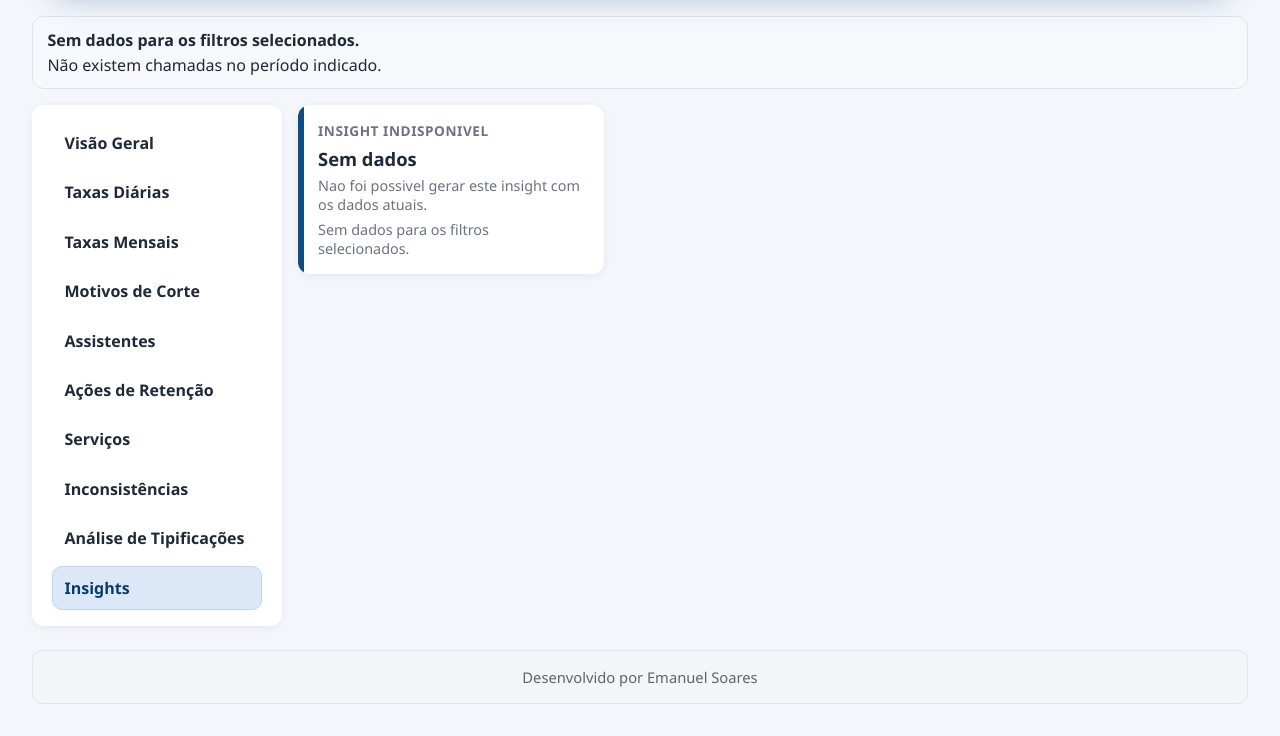
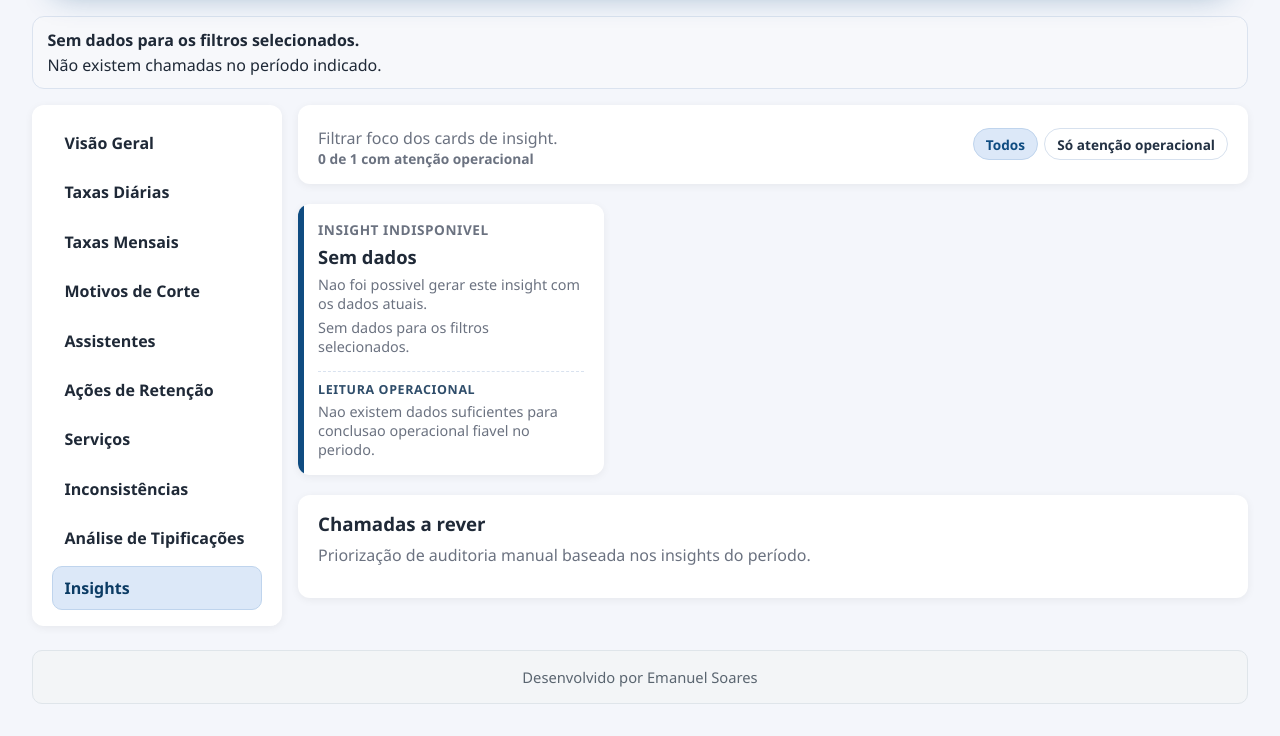
Before and after one commit to emanuelsoares97/dashboard, a Django app: page /dashboards/insights/ in a window 1280 px wide. Shown: the part 252-988 px from the top of the page. Run offline with Django 5.2, Linux system fonts and the light colour scheme; the visitor is signed in with stand-in values (Sample User, id 1); data that the repository does not hold is empty.

Commit message:
insights atualizado

```diff
--- a/apps/dashboards/services/insights.py
+++ b/apps/dashboards/services/insights.py
@@ -1,6 +1,7 @@
 from django.urls import reverse
 
 from apps.dashboards import selectors
+from apps.dashboards.services.insight_recommendations import enrich_insight
 
 # ---------------------------------------------------------------------------
 # Constants
@@ -48,6 +49,7 @@ def _build_insight(*, type_, title, value, description, available=True, warning=
         'type': type_,
         'title': title,
         'value': value,
+        'summary': description,
         'description': description,
         'available': available,
         'warning': warning,
@@ -109,26 +111,26 @@ def generate_insights(filters):
 
     if total_calls == 0:
         return [
-            _build_insight(
+            enrich_insight(_build_insight(
                 type_='info',
                 title='Insight indisponivel',
                 value='Sem dados',
                 description='Nao foi possivel gerar este insight com os dados atuais.',
                 available=False,
                 reason_unavailable='Sem dados para os filtros selecionados.',
-            )
+            ))
         ]
 
     if total_calls < INSIGHTS_MIN_TOTAL_CALLS:
         return [
-            _build_insight(
+            enrich_insight(_build_insight(
                 type_='warning',
                 title='Insight indisponivel',
                 value='Amostra reduzida',
                 description='Nao foi possivel gerar este insight com os dados atuais.',
                 available=False,
                 reason_unavailable='Volume total abaixo do minimo para conclusoes fiaveis.',
-            )
+            ))
         ]
 
     insights = []
@@ -216,11 +218,14 @@ def generate_insights(filters):
     top_action = selectors.select_top_retention_action_by_volume(filtered_qs)
     if top_action and eligible_actions:
         top_action_warning = len(eligible_actions) < 2
+        top_action_label = top_action.get('retention_action__label') or 'Sem acao'
+        if top_action_label.strip().lower() == 'pendente':
+            top_action_label = 'Sem acao'
         insights.append(
             _build_insight(
                 type_='info',
                 title='Acao mais utilizada',
-                value=top_action.get('retention_action__label') or 'Sem acao',
+                value=top_action_label,
                 description=f"Aplicada em {top_action['total_used']} chamadas",
                 warning=top_action_warning,
                 reason_unavailable='Leitura com cautela por baixa concorrencia entre acoes.' if top_action_warning else None,
@@ -361,4 +366,4 @@ def generate_insights(filters):
             )
         )
 
-    return insights
+    return [enrich_insight(insight) for insight in insights]
--- a/apps/dashboards/views/pages.py
+++ b/apps/dashboards/views/pages.py
@@ -192,7 +192,27 @@ def insights(request):
         filters=filters,
         dashboard_payload=payload,
     )
-    context['insights'] = generate_insights(filters)
+
+    insight_mode = request.GET.get('insight_mode', 'all').strip().lower()
+    if insight_mode not in {'all', 'attention'}:
+        insight_mode = 'all'
+
+    all_insights = generate_insights(filters)
+    attention_insights = [
+        insight
+        for insight in all_insights
+        if insight.get('suggested_actions') or insight.get('audit_recommendation')
+    ]
+
+    insights_data = all_insights
+    if insight_mode == 'attention':
+        insights_data = attention_insights
+
+    context['insights'] = insights_data
+    context['insight_mode'] = insight_mode
+    context['insight_total_count'] = len(all_insights)
+    context['insight_attention_count'] = len(attention_insights)
+    context['insight_visible_count'] = len(insights_data)
     return render(request, 'dashboards/insights.html', context)
 
 
--- a/templates/dashboards/insights.html
+++ b/templates/dashboards/insights.html
@@ -1,8 +1,106 @@
 {% extends 'dashboards/layout.html' %}
 {% load static %}
 
+{% block extra_css %}
+{{ block.super }}
+<style>
+    .insight-toolbar {
+        display: flex;
+        justify-content: space-between;
+        align-items: center;
+        gap: 0.75rem;
+        flex-wrap: wrap;
+    }
+
+    .insight-mode-switch {
+        display: inline-flex;
+        gap: 0.4rem;
+        flex-wrap: wrap;
+    }
+
+    .insight-mode-btn {
+        display: inline-flex;
+        align-items: center;
+        justify-content: center;
+        border: 1px solid #d7e1ee;
+        border-radius: 999px;
+        padding: 0.35rem 0.75rem;
+        text-decoration: none;
+        color: #233143;
+        background: #ffffff;
+        font-weight: 600;
+        font-size: 0.85rem;
+    }
+
+    .insight-mode-btn.is-active {
+        border-color: #bfd4ed;
+        background: #dce8f8;
+        color: #0f4c81;
+    }
+
+    .insight-counter {
+        margin: 0;
+        color: var(--color-muted);
+        font-size: 0.86rem;
+        font-weight: 600;
+    }
+
+    .insight-context-block {
+        margin-top: 0.55rem;
+        padding-top: 0.55rem;
+        border-top: 1px dashed #d9e2ef;
+    }
+
+    .insight-context-title {
+        margin: 0 0 0.25rem 0;
+        font-size: 0.78rem;
+        text-transform: uppercase;
+        letter-spacing: 0.05em;
+        color: #2f4d6a;
+        font-weight: 700;
+    }
+
+    .insight-list {
+        margin: 0;
+        padding-left: 1.1rem;
+        color: var(--color-text);
+    }
+
+    .insight-list li {
+        margin: 0.2rem 0;
+        font-size: 0.9rem;
+    }
+</style>
+{% endblock %}
+
 {% block dashboard_content %}
 <div class="dashboard-page">
+    <section class="card panel panel-full">
+        <div class="insight-toolbar">
+            <div>
+                <p class="panel-subtitle">Filtrar foco dos cards de insight.</p>
+                <p class="insight-counter">
+                    {{ insight_attention_count }} de {{ insight_total_count }} com atenção operacional
+                    {% if insight_mode == 'attention' %}(a mostrar: {{ insight_visible_count }}){% endif %}
+                </p>
+            </div>
+            <div class="insight-mode-switch">
+                <a
+                    class="insight-mode-btn {% if insight_mode == 'all' %}is-active{% endif %}"
+                    href="{% url 'dashboards:insights' %}?{{ dashboard_querystring }}&insight_mode=all"
+                >
+                    Todos
+                </a>
+                <a
+                    class="insight-mode-btn {% if insight_mode == 'attention' %}is-active{% endif %}"
+                    href="{% url 'dashboards:insights' %}?{{ dashboard_querystring }}&insight_mode=attention"
+                >
+                    Só atenção operacional
+                </a>
+            </div>
+        </div>
+    </section>
+
     <section class="insights-grid">
         {% for insight in insights %}
         <article class="insight-card insight-{{ insight.type }} card">
@@ -12,11 +110,36 @@
             {% else %}
             <strong class="insight-value">{{ insight.value }}</strong>
             {% endif %}
-            <p class="insight-description">{{ insight.description }}</p>
+            <p class="insight-description">{{ insight.summary|default:insight.description }}</p>
             {% if not insight.available and insight.reason_unavailable %}
             <p class="insight-description">{{ insight.reason_unavailable }}</p>
             {% elif insight.warning and insight.reason_unavailable %}
             <p class="insight-description">{{ insight.reason_unavailable }}</p>
+            {% endif %}
+
+            {% if insight.operational_interpretation %}
+            <div class="insight-context-block">
+                <p class="insight-context-title">Leitura operacional</p>
+                <p class="insight-description">{{ insight.operational_interpretation }}</p>
+            </div>
+            {% endif %}
+
+            {% if insight.suggested_actions %}
+            <div class="insight-context-block">
+                <p class="insight-context-title">Ações sugeridas</p>
+                <ul class="insight-list">
+                    {% for action in insight.suggested_actions %}
+                    <li>{{ action }}</li>
+                    {% endfor %}
+                </ul>
+            </div>
+            {% endif %}
+
+            {% if insight.audit_recommendation %}
+            <div class="insight-context-block">
+                <p class="insight-context-title">Auditoria recomendada</p>
+                <p class="insight-description">{{ insight.audit_recommendation }}</p>
+            </div>
             {% endif %}
         </article>
         {% empty %}
@@ -27,5 +150,23 @@
         </article>
         {% endfor %}
     </section>
+
+    <section class="analytics-grid analytics-grid-compact">
+        <article class="card panel panel-full">
+            <div class="panel-header">
+                <div>
+                    <h3 class="card-title">Chamadas a rever</h3>
+                    <p class="panel-subtitle">Priorização de auditoria manual baseada nos insights do período.</p>
+                </div>
+            </div>
+            <ul class="insight-list">
+                {% for insight in insights %}
+                    {% if insight.audit_recommendation %}
+                    <li><strong>{{ insight.title }}:</strong> {{ insight.audit_recommendation }}</li>
+                    {% endif %}
+                {% endfor %}
+            </ul>
+        </article>
+    </section>
 </div>
 {% endblock %}
```
Also changed, not shown: apps/dashboards/services/insight_recommendations.py (added, +93 -0 lines), apps/dashboards/tests/test_insights_recommendations.py (added, +79 -0 lines), apps/dashboards/tests/test_insights_view.py (added, +74 -0 lines), apps/dashboards/tests/test_views.py (line endings or trailing spaces).
